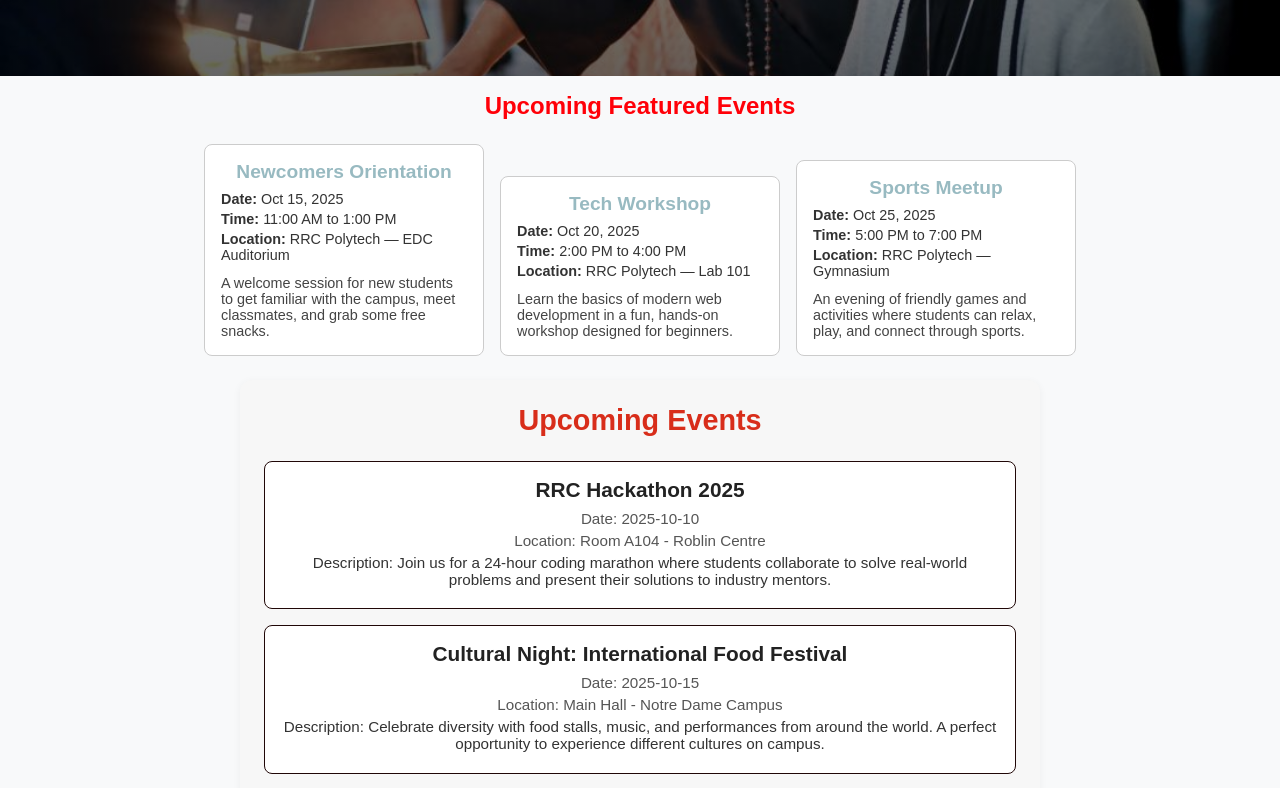
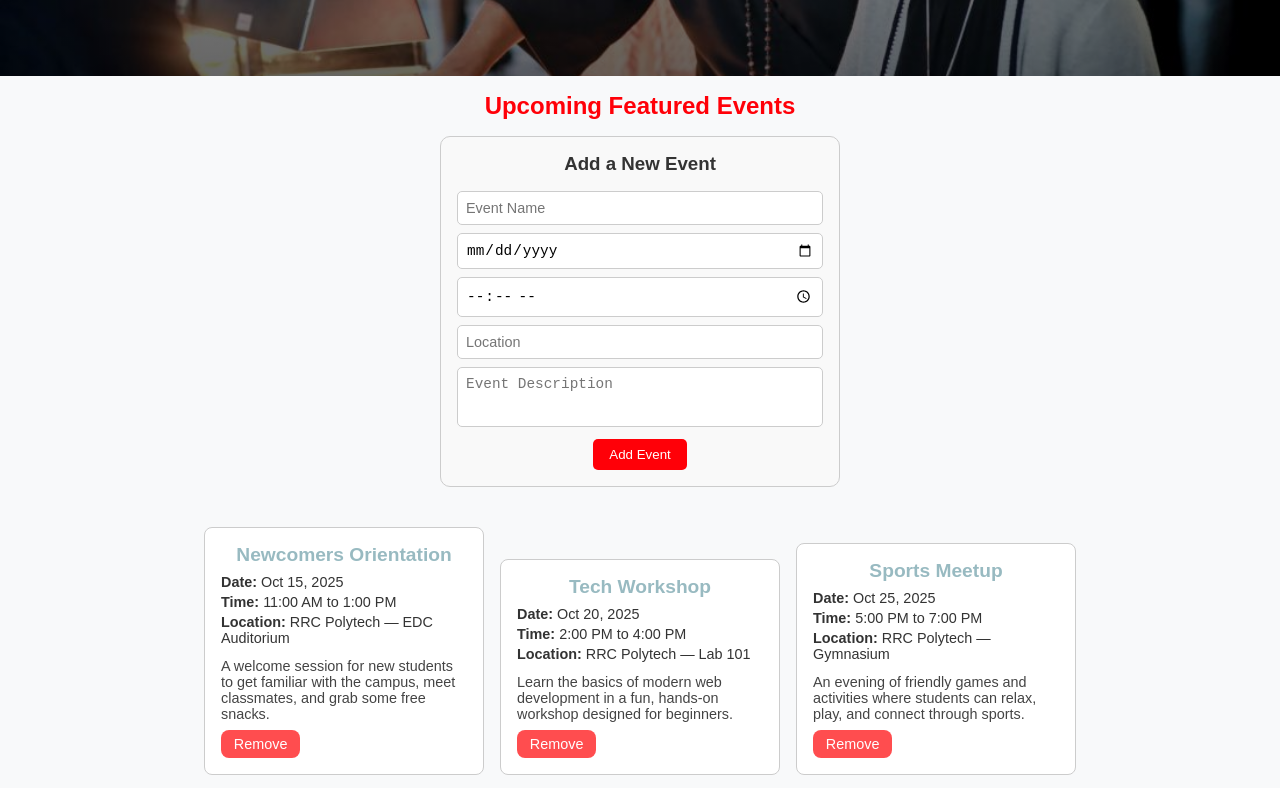
Before and after one commit to Subhpreet855/Campus_Event_Organizer_RRC, a React (Vite) app: page / in a window 1280 px wide. Shown: the part 440-1228 px from the top of the page. Built offline with nearby package versions, Linux system fonts and the light colour scheme.

Commit message:
FInalised the work on my component

```diff
--- a/src/Components/featured-event/FeaturedEvent.css
+++ b/src/Components/featured-event/FeaturedEvent.css
@@ -7,6 +7,53 @@
   margin-bottom: 1rem;
   font-size: 1.5rem;
   color: #ff0008;
+}
+
+.add-event-form {
+  display: flex;
+  flex-direction: column;
+  align-items: center;
+  margin: 1rem auto 2rem;
+  width: 90%;
+  max-width: 400px;
+  padding: 1rem;
+  border: 1px solid #ccc;
+  border-radius: 10px;
+  background-color: #f9f9f9;
+}
+
+.add-event-form h3 {
+  margin-bottom: 0.75rem;
+  color: #333;
+}
+
+.add-event-form input,
+.add-event-form textarea {
+  width: 100%;
+  padding: 0.5rem;
+  margin: 0.25rem 0;
+  border: 1px solid #ccc;
+  border-radius: 5px;
+  font-size: 0.9rem;
+}
+
+.add-event-form textarea {
+  resize: none;
+  height: 60px;
+}
+
+.add-event-form button {
+  margin-top: 0.5rem;
+  padding: 0.5rem 1rem;
+  background-color: #ff0008;
+  color: white;
+  border: none;
+  border-radius: 5px;
+  cursor: pointer;
+}
+
+.add-event-form button:hover {
+  background-color: #cc0006;
 }
 
 .event-card {
@@ -43,3 +90,17 @@
   color: #444;
   margin: 0;
 }
+
+.remove-btn {
+  margin-top: 0.5rem;
+  padding: 0.3rem 0.75rem;
+  background-color: #98bac1;
+  color: #fff;
+  border: none;
+  border-radius: 4px;
+  cursor: pointer;
+}
+
+.remove-btn:hover {
+  background-color: #7aa1a8;
+}
--- a/src/Components/featured-event/FeaturedEvent.tsx
+++ b/src/Components/featured-event/FeaturedEvent.tsx
@@ -1,20 +1,104 @@
+import React, { useState } from "react";
 import "./FeaturedEvent.css";
-import { featuredEvents } from "../../data/FeaturedEventData";
+import { featuredEvents as initialEvents } from "../../data/FeaturedEventData";
 
 function FeaturedEvent() {
+  const [events, setEvents] = useState(initialEvents);
+  const [name, setName] = useState("");
+  const [date, setDate] = useState("");
+  const [time, setTime] = useState("");
+  const [location, setLocation] = useState("");
+  const [description, setDescription] = useState("");
+
+  const handleAddEvent = (e: React.FormEvent) => {
+    e.preventDefault();
+
+    if (!name || !date || !time || !location || !description) {
+      alert("Please fill in all fields before adding an event!");
+      return;
+    }
+
+    const newEvent = {
+      id: Date.now().toString(),
+      name,
+      date,
+      time,
+      location,
+      description,
+    };
+
+    setEvents([...events, newEvent]);
+
+    setName("");
+    setDate("");
+    setTime("");
+    setLocation("");
+    setDescription("");
+  };
+
+  const handleRemoveEvent = (id: string) => {
+    setEvents(events.filter((event) => event.id !== id));
+  };
+
   return (
     <section className="featured-event">
       <h2>Upcoming Featured Events</h2>
 
-      {featuredEvents.map((event) => (
+      {/* Form Section */}
+      <form className="add-event-form" onSubmit={handleAddEvent}>
+        <h3>Add a New Event</h3>
+        <input
+          type="text"
+          placeholder="Event Name"
+          value={name}
+          onChange={(e) => setName(e.target.value)}
+        />
+        <input
+          type="date"
+          value={date}
+          onChange={(e) => setDate(e.target.value)}
+        />
+        <input
+          type="time"
+          value={time}
+          onChange={(e) => setTime(e.target.value)}
+        />
+        <input
+          type="text"
+          placeholder="Location"
+          value={location}
+          onChange={(e) => setLocation(e.target.value)}
+        />
+        <textarea
+          placeholder="Event Description"
+          value={description}
+          onChange={(e) => setDescription(e.target.value)}
+        />
+        <button type="submit">Add Event</button>
+      </form>
+
+      {}
+      {events.map((event) => (
         <article className="event-card" key={event.id}>
           <h3>{event.name}</h3>
           <ul className="event-info">
-            <li><strong>Date:</strong> {event.date}</li>
-            <li><strong>Time:</strong> {event.time}</li>
-            <li><strong>Location:</strong> {event.location}</li>
+            <li>
+              <strong>Date:</strong> {event.date}
+            </li>
+            <li>
+              <strong>Time:</strong> {event.time}
+            </li>
+            <li>
+              <strong>Location:</strong> {event.location}
+            </li>
           </ul>
           <p>{event.description}</p>
+          <button
+            className="remove-btn"
+            onClick={() => handleRemoveEvent(event.id)}
+          >
+            Remove
+          </button>
         </article>
       ))}
     </section>
```
Also changed, not shown: 1 other file (tests, documents, lock files or other folders).
